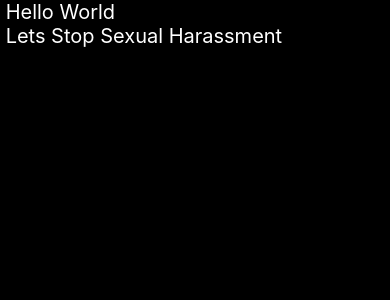
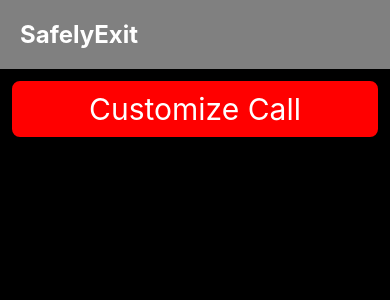
Before and after one commit to KacysGit/SafeExit, a React Native app: screen / in a window 390 px wide. Shown: the top 300 px of the page. Built offline with nearby package versions, Linux system fonts and the light colour scheme.

Commit message:
added CustomizeCall button and Header

```diff
--- a/App.js
+++ b/App.js
@@ -1,13 +1,16 @@
 import React from "react"
 import {Text, View, StyleSheet} from "react-native";
+import CustomizeCall from "./components/CustomizeCall"
+import Header from "./components/header"
 
 export default function App(){
   return (
     <View style={styles.container}>
-      <Text style={styles.textStyle}> Hello World </Text>
-      <Text style={styles.textStyle}> Lets Stop Sexual Harassment </Text>
+      <Header />
+      <CustomizeCall />
+    </View>
 
-    </View>
+
   )
 }
 
@@ -15,9 +18,6 @@
   container: {
     flex: 1,
     backgroundColor: "black", // Set your desired color here
-  },
-  textStyle: {
-    color: "white", // Change this to your desired text color
-    fontSize: 20,
+    display: "flex"
   },
 });
--- a/components/customizeCall.js
+++ b/components/customizeCall.js
@@ -0,0 +1,45 @@
+// This file adds the button titled "Customize Call"
+// * Set trigger
+// * Customize name
+// * Customize Ringtone
+
+import React, { useState, useRef } from "react";
+import {
+    StyleSheet,
+    View,
+    Text,
+    TextInput,
+    Button,
+    TouchableOpacity
+} from "react-native";
+
+export default function CustomizeCall() {
+    return (
+        <View>
+            <TouchableOpacity
+                style={style.button}
+                onPress={() => {
+                    // Your onPress action
+                }}>
+                <Text style={style.buttonText}>Customize Call</Text>
+            </TouchableOpacity>
+        </View>
+    );
+}
+
+
+const style = StyleSheet.create({
+    button: {
+        margin: 10,
+        padding: 10,
+        borderWidth: 2,
+        borderRadius: 10,
+        alignSelf: "stretch",
+        backgroundColor: "red"
+      },
+      buttonText: {
+        fontSize: 30,
+        textAlign: "center",
+        color: "white"
+      },
+})
--- /dev/null
+++ b/components/header.js
@@ -0,0 +1,37 @@
+// This file adds the banner at the top of the screen
+// * App name
+// * settings icon
+
+import React, { useState, useRef } from "react";
+import {
+    StyleSheet,
+    View,
+    Text,
+    TextInput,
+    Button,
+    TouchableOpacity
+} from "react-native";
+
+export default function Header() {
+    return (
+        <View style={styles.header}>
+            <Text style={styles.headerText}>SafelyExit</Text>
+        </View>
+    );
+}
+
+
+
+const styles = StyleSheet.create({
+    header: {
+      backgroundColor: "grey", // Background color of the header
+      padding: 20, // Adjust padding as needed
+      alignItems: "left", // Center align the text
+      flexDirection: "row"
+    },
+    headerText: {
+      color: "white", // Color of the header text
+      fontSize: 24, // Font size of the header text
+      fontWeight: "bold", // Bold font weight for header text
+    },
+})
```
